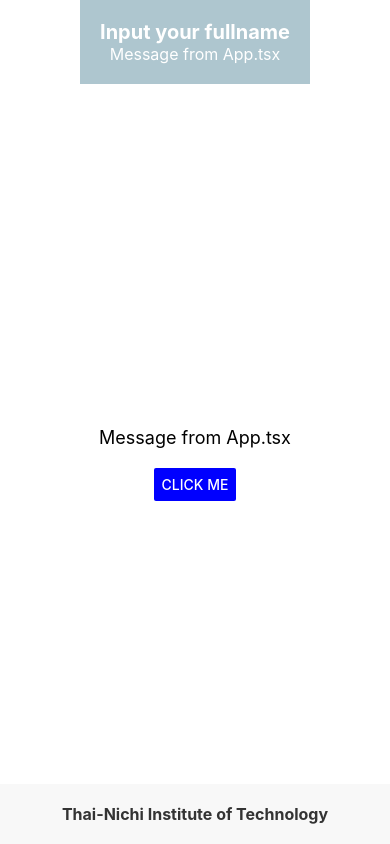
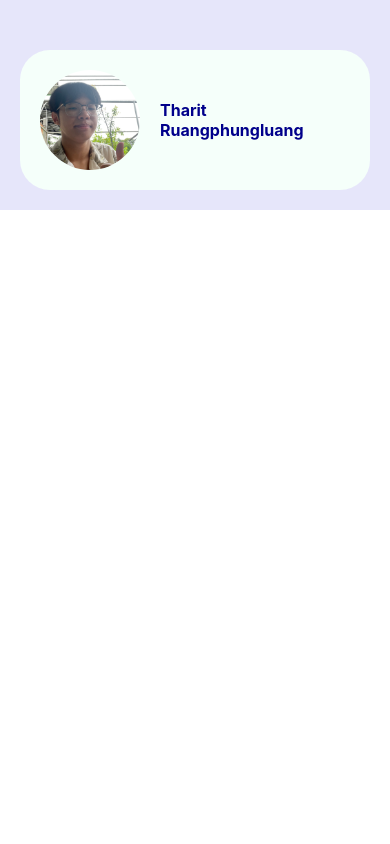
Before and after one commit to tharitnut/ReactNativeTNI, a React Native app: screen / in a window 390 px wide. Built offline with nearby package versions, Linux system fonts and the light colour scheme.

Commit message:
Additional Practice

```diff
--- a/App.tsx
+++ b/App.tsx
@@ -1,30 +1,13 @@
-import { StatusBar } from "expo-status-bar";
+import { View, Text } from "react-native";
 import React from "react";
-import { StyleSheet, Text, View, Button, Alert } from "react-native";
-import AppFooter from "./components/AppFooter";
-import AppHeader from "./components/AppHeader";
-import Content from "./components/Content";
+import ProfileScreen from "./components/ProfileScreen";
 
-export default function App(): React.JSX.Element {
-  const onClickMe = () => {
-    Alert.alert("Hello", "Tharit Ruangphungluang");
-  };
-
-
+const App = (): React.JSX.Element => {
   return (
-    <View style={styles.container}>
-      <AppHeader title = "Input your fullname" title2 = "Message from App.tsx"/>
-      <Content title="Message from App.tsx" name ="Tharit Ruangphungluang"/>
-      <AppFooter title = "Thai-Nichi Institute of Technology"/>
+    <View>
+      <ProfileScreen />
     </View>
   );
-}
+};
 
-const styles = StyleSheet.create({
-  container: {
-    flex: 1,
-    backgroundColor: "#fff",
-    alignItems: "center",
-    justifyContent: "center",
-  },
-});
+export default App;
--- /dev/null
+++ b/components/ProfileScreen.tsx
@@ -0,0 +1,18 @@
+import { Text, View, Image } from "react-native";
+import React from "react";
+import styles from "../styles/styles";
+
+const ProfileScreen = (): React.JSX.Element => {
+  const proflieImage = require("../assets/Profile.jpg");
+
+  return (
+    <View style={styles.container}>
+      <View style={styles.profileContainer}>
+        <Image source={proflieImage} style={styles.profileImage}/>
+        <Text style={styles.profileName}>Tharit Ruangphungluang</Text>
+      </View>
+    </View>
+  );
+};
+
+export default ProfileScreen;
--- /dev/null
+++ b/styles/styles.ts
@@ -0,0 +1,31 @@
+import { StyleSheet} from 'react-native'
+
+
+export default StyleSheet.create({
+  container: {
+    alignItems: "center",
+    padding: 20,
+    backgroundColor: "#e6e6fa",
+  },
+  profileImage: {
+    borderRadius:50,
+    width:100,
+    height:100,
+    marginRight:20,
+  },
+  profileContainer: {
+    flexDirection:"row",
+    alignItems:"center",
+    marginTop:30,
+    width:"100%",
+    padding:20,
+    borderRadius:30,
+    backgroundColor:"#f5fffa",
+    elevation:5,
+  },
+  profileName:{
+    color:"#00008b",
+    fontWeight:"bold",
+    fontSize:16
+  },
+});
```
Also changed, not shown: App1.tsx (added, +30 -0 lines), assets/NewProfile.jpg (added), assets/Profile.jpg (added).
